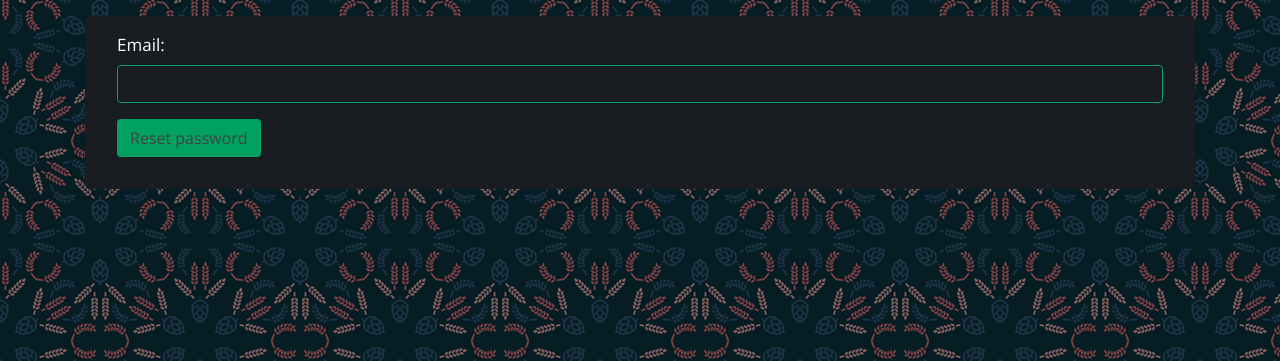
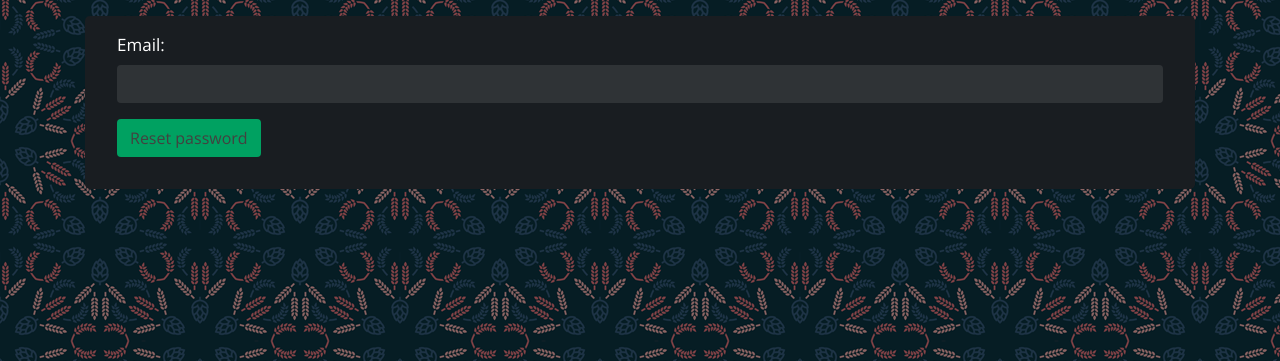
Before and after one commit to kamilcinner/scheduler, a Django app: page /accounts/password_reset/ in a window 1280 px wide. Shown: the part 59-420 px from the top of the page. Run offline with Django 3.2, Linux system fonts and the light colour scheme; some libraries are stand-ins or nearby versions.

Commit message:
Improved UX form control theme

```diff
--- a/scheduler/templates/400.html
+++ b/scheduler/templates/400.html
@@ -1,5 +1,7 @@
 {% extends 'task_manager/base_generic.html' %}
 
 {% block content %}
-  <h1>400: Bad request</h1>
+  <div class="jumbotron py-3 bg-scheduler-dark-2">
+    <h1 class="text-center">400: Bad request</h1>
+  </div>
 {% endblock %}
--- a/scheduler/templates/404.html
+++ b/scheduler/templates/404.html
@@ -1,5 +1,7 @@
 {% extends 'task_manager/base_generic.html' %}
 
 {% block content %}
-  <h1>404: Page not found</h1>
+  <div class="jumbotron py-3 bg-scheduler-dark-2">
+    <h1 class="text-center">404: Page not found</h1>
+  </div>
 {% endblock %}
--- a/scheduler/templates/registration/login.html
+++ b/scheduler/templates/registration/login.html
@@ -17,14 +17,14 @@
         <div class="jumbotron py-3 bg-scheduler-dark-2">
         <div class="form-group">
           {{ form.username.label_tag }}
-          <input class="form-control bg-scheduler-dark-2" id="{{ form.username.if_for_label }}" type="text" name="{{ form.username.html_name }}" maxlength="20" required>
+          <input class="form-control bg-scheduler-dark-3" id="{{ form.username.if_for_label }}" type="text" name="{{ form.username.html_name }}" maxlength="20" required>
           {% for error in form.username.errors %}
             <small class="text-danger">{{ form.username.errors }}</small>
           {% endfor %}
         </div>
         <div class="form-group">
           {{ form.password.label_tag }}
-          <input class="form-control bg-scheduler-dark-2" id="{{ form.password.if_for_label }}" type="password" name="{{ form.password.html_name }}" required>
+          <input class="form-control bg-scheduler-dark-3" id="{{ form.password.if_for_label }}" type="password" name="{{ form.password.html_name }}" required>
           {% for error in form.username.errors %}
             <small class="text-danger">{{ form.password.errors }}</small>
           {% endfor %}
--- a/scheduler/templates/registration/password_reset_confirm.html
+++ b/scheduler/templates/registration/password_reset_confirm.html
@@ -8,14 +8,14 @@
       {% csrf_token %}
       <div class="form-group">
         {{ form.new_password1.label_tag }}
-        <input class="form-control bg-scheduler-dark-2" type="password" name="new_password1" autocomplete="new-password" required id="id_new_password1">
+        <input class="form-control bg-scheduler-dark-3" type="password" name="new_password1" autocomplete="new-password" required id="id_new_password1">
         {% for error in form.new_password1.errors %}
           <small class="text-danger">{{ error }}</small>
         {% endfor %}
       </div>
       <div class="form-group">
         {{ form.new_password2.label_tag }}
-        <input class="form-control bg-scheduler-dark-2" type="password" name="new_password2" autocomplete="new-password" required id="id_new_password2">
+        <input class="form-control bg-scheduler-dark-3" type="password" name="new_password2" autocomplete="new-password" required id="id_new_password2">
         {% for error in form.new_password2.errors %}
           <small class="text-danger">{{ error }}</small>
         {% endfor %}
--- a/scheduler/templates/registration/password_reset_form.html
+++ b/scheduler/templates/registration/password_reset_form.html
@@ -6,7 +6,7 @@
         <div class="jumbotron py-3 bg-scheduler-dark-2">
         <div class="form-group">
           {{ form.email.label_tag }}
-          <input class="form-control bg-scheduler-dark-2" type="email" name="email" autocomplete="email" maxlength="254" required id="id_email">
+          <input class="form-control bg-scheduler-dark-3" type="email" name="email" autocomplete="email" maxlength="254" required id="id_email">
           {% if form.email.errors %}
             <small class="text-danger">{{ form.email.errors }}</small>
           {% endif %}
--- a/task_manager/forms.py
+++ b/task_manager/forms.py
@@ -24,7 +24,7 @@ class TaskCreateModelForm(forms.ModelForm):
         self.generate_minute_choices()
         self.fields['minute'] = forms.ChoiceField(choices=self.MINUTE_CHOICES)
         for field in self.fields:
-            self.fields[field].widget.attrs.update({'class': 'form-control bg-scheduler-dark-2'})
+            self.fields[field].widget.attrs.update({'class': 'form-control bg-scheduler-dark-3'})
         self.set_initial_due_date()
 
     def set_initial_due_date(self):
@@ -141,7 +141,7 @@ class ShoppingListCreateModelForm(forms.ModelForm):
     def __init__(self, *args, **kwargs):
         super().__init__(*args, **kwargs)
         for field in self.fields:
-            self.fields[field].widget.attrs.update({'class': 'form-control bg-scheduler-dark-2'})
+            self.fields[field].widget.attrs.update({'class': 'form-control bg-scheduler-dark-3'})
 
 
 class ShoppingListItemCreateModelForm(forms.ModelForm):
--- a/task_manager/static/task_manager/css/input_form.css
+++ b/task_manager/static/task_manager/css/input_form.css
@@ -4,13 +4,16 @@
     margin-right: auto;
 }
 .form-control {
-    border-color: #00a161 !important;
+    /*border-color: #00a161 !important;*/
     color: white;
+    border: none !important;
 }
 .form-control:focus {
-    border-color: #00a161 !important;
+    /*border-color: #00a161 !important;*/
     color: white;
-    box-shadow: 0 0 0 0.1rem #00a161;
+    /*box-shadow: 0 0 0 0.1rem #00a161;*/
+    border: none !important;
+    box-shadow: none !important;
 }
 .btn {
     box-shadow: none;
```
